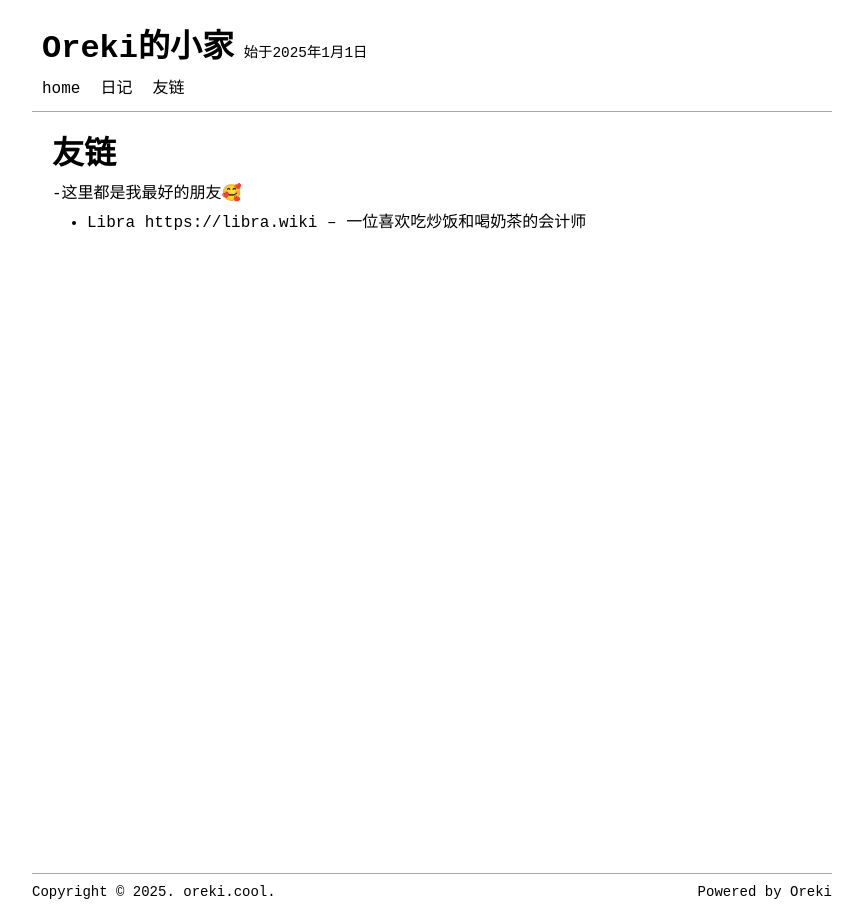
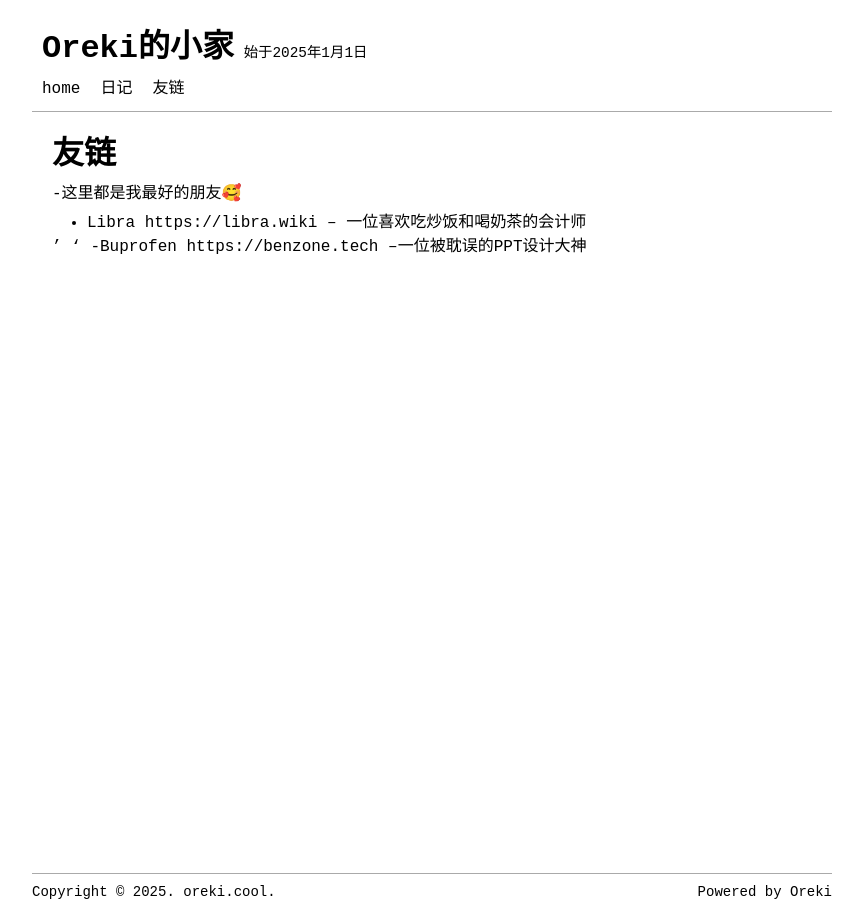
Before and after one commit to 24oreki/24oreki.github.io, a Jekyll site: the page built from friendslinks.md, in a window 1280 px wide. Shown: the whole page, without its empty margins (208-1071 px from the left). Built offline with Jekyll 4.4.1, drawn with Linux system fonts in a browser that asks for light colours.

Commit message:
Update friendslinks.md

```diff
--- a/friendslinks.md
+++ b/friendslinks.md
@@ -10,3 +10,7 @@ permalink: /friendslinks/
 
 - [Libra](https://libra.wiki) [https://libra.wiki](https://libra.wiki)
 -- 一位喜欢吃炒饭和喝奶茶的会计师
+
+'     '
+-[Buprofen](https://benzone.tech) [https://benzone.tech](https://benzone.tech)
+--一位被耽误的PPT设计大神
```
